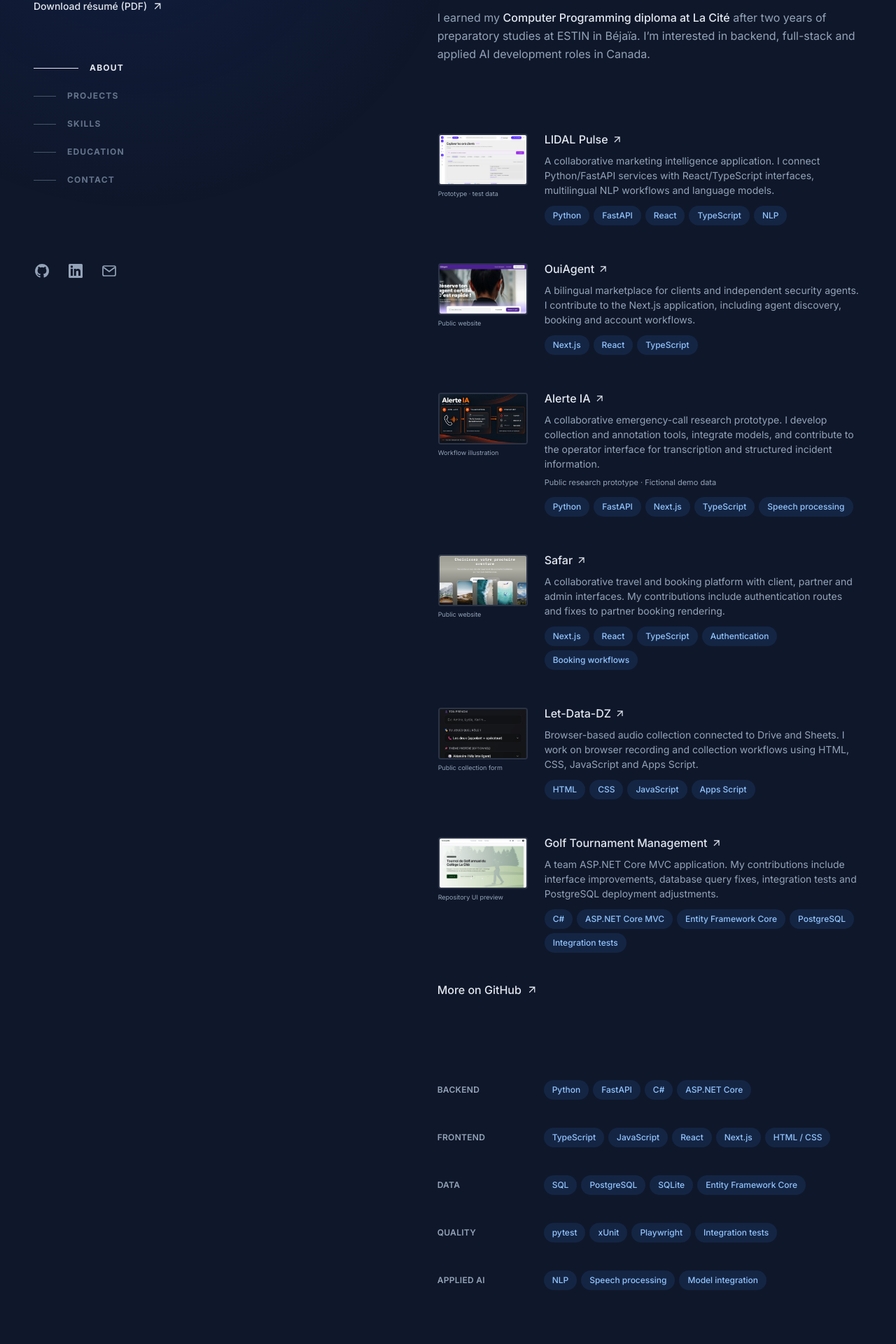
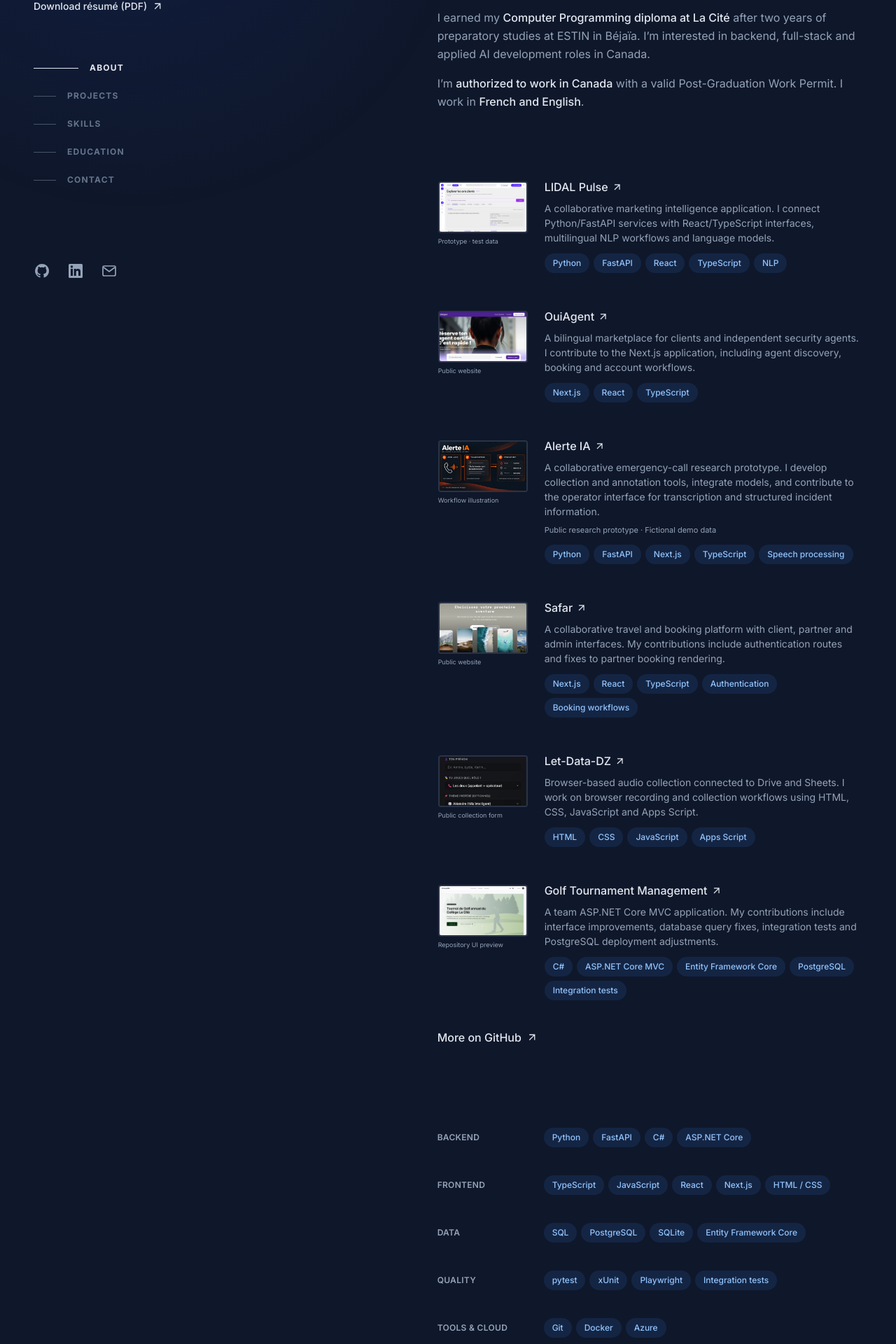
Before and after one commit to rayantr06/Portfolio-, a Next.js app: page /portfolio in a window 1280 px wide. Shown: the part 298-2218 px from the top of the page at 70% size. Built offline with nearby package versions, Linux system fonts and the light colour scheme; a web font is replaced by a local one.

Commit message:
Add confirmed work authorization, languages and cloud skills

```diff
--- a/src/app/portfolio/page.js
+++ b/src/app/portfolio/page.js
@@ -93,6 +93,7 @@ export default function PortfolioPage() {
               <p>I’m Rayan, a software developer based in Canada. I work with <strong>Python, C# and TypeScript</strong> to build web applications, backend APIs and tools that connect data with everyday workflows.</p>
               <p>My recent work includes <a href="#lidal-pulse">LIDAL Pulse</a>, a marketing intelligence application, and <a href="#ouiagent">OuiAgent</a>, a bilingual security marketplace. I also contribute to <a href="#alerte-ia">Alerte IA</a>, a research prototype for emergency-call transcription and incident information. In these collaborative projects, my role is software development.</p>
               <p>I earned my <strong>Computer Programming diploma at La Cité</strong> after two years of preparatory studies at ESTIN in Béjaïa. I’m interested in backend, full-stack and applied AI development roles in Canada.</p>
+              <p>I’m <strong>authorized to work in Canada</strong> with a valid Post-Graduation Work Permit. I work in <strong>French and English</strong>.</p>
             </div>
           </section>
           <section className={styles.section} id="work" aria-labelledby="work-heading" data-section>
--- a/src/lib/content/profile.js
+++ b/src/lib/content/profile.js
@@ -37,12 +37,15 @@ export const profile = {
     "pytest",
     "xUnit",
     "Playwright",
+    "Docker",
+    "Azure",
   ],
   skillGroups: [
     { name: "Backend", items: ["Python", "FastAPI", "C#", "ASP.NET Core"] },
     { name: "Frontend", items: ["TypeScript", "JavaScript", "React", "Next.js", "HTML / CSS"] },
     { name: "Data", items: ["SQL", "PostgreSQL", "SQLite", "Entity Framework Core"] },
     { name: "Quality", items: ["pytest", "xUnit", "Playwright", "Integration tests"] },
+    { name: "Tools & Cloud", items: ["Git", "Docker", "Azure"] },
     { name: "Applied AI", items: ["NLP", "Speech processing", "Model integration"] },
   ],
   education: [
```
Also changed, not shown: 3 other files (tests, documents, lock files or other folders).
